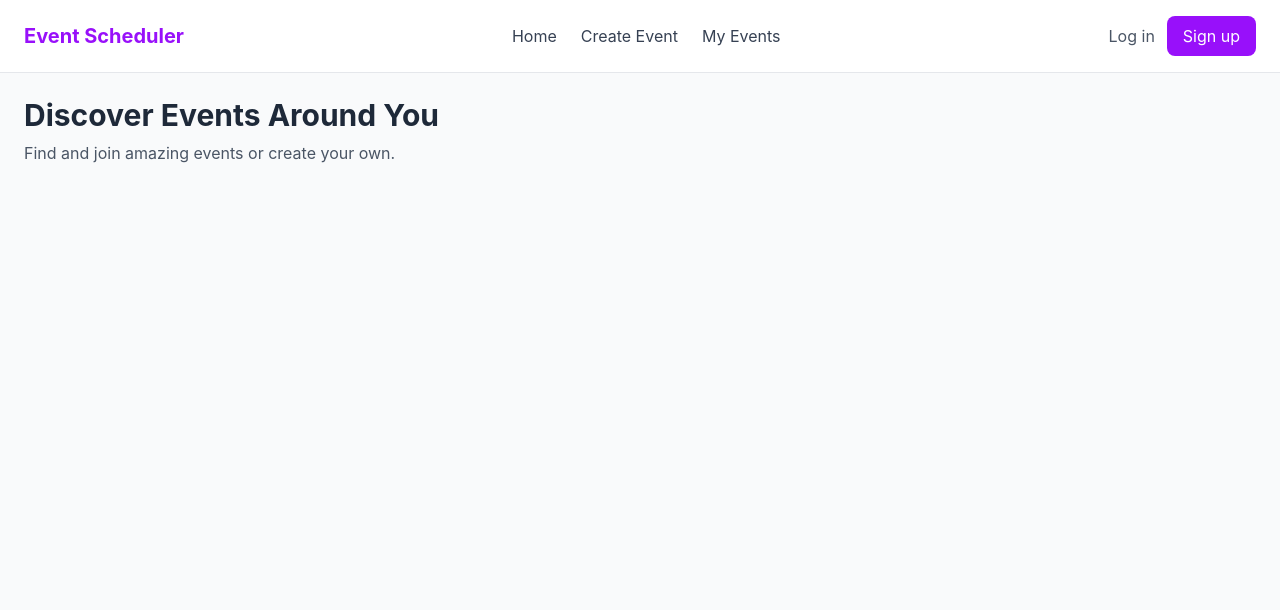
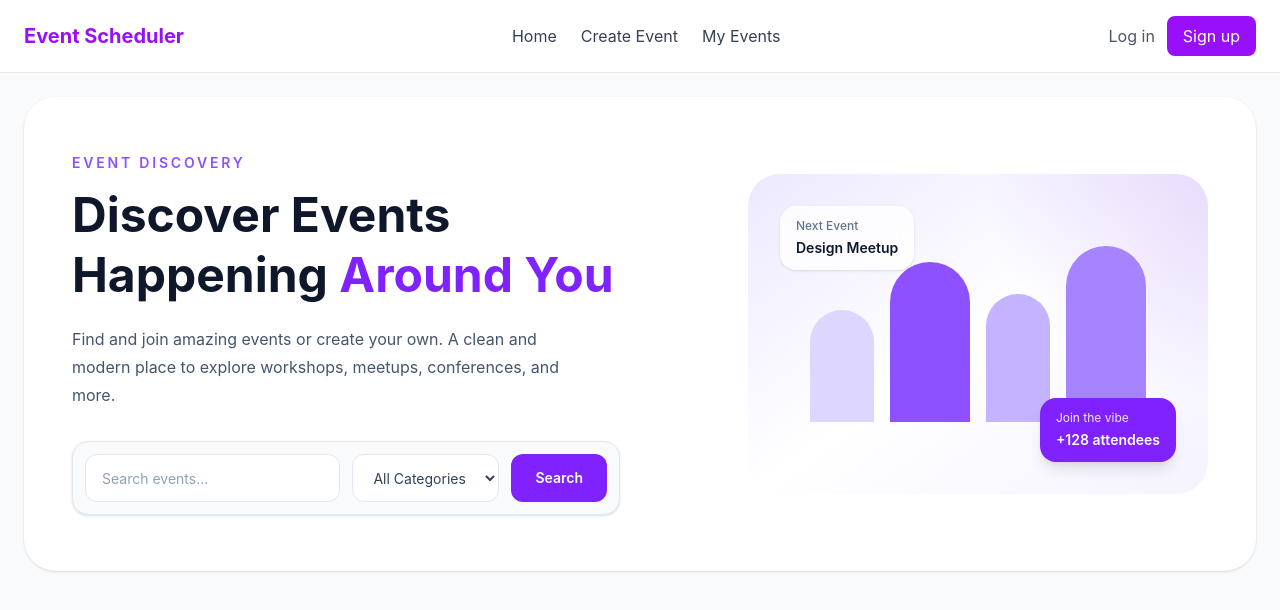
Before and after one commit to Behi1024/event-scheduler, a React (Vite) app: page / in a window 1280 px wide. Shown: the top 610 px of the page. Built offline with nearby package versions, Linux system fonts and the light colour scheme.

Commit message:
feat: add Home hero section UI

```diff
--- /dev/null
+++ b/src/components/HeroSection.jsx
@@ -0,0 +1,67 @@
+export default function HeroSection() {
+  return (
+    <section className="grid gap-10 rounded-[32px] bg-white px-8 py-10 shadow-sm lg:grid-cols-2 lg:items-center lg:px-12 lg:py-14">
+      <div className="max-w-xl">
+        <p className="mb-3 text-sm font-semibold uppercase tracking-[0.2em] text-violet-500">
+          Event Discovery
+        </p>
+
+        <h1 className="text-4xl font-bold leading-tight text-slate-900 md:text-5xl">
+          Discover Events
+          <br />
+          Happening{" "}
+          <span className="text-violet-600">Around You</span>
+        </h1>
+
+        <p className="mt-5 max-w-lg text-base leading-7 text-slate-600">
+          Find and join amazing events or create your own. A clean and modern
+          place to explore workshops, meetups, conferences, and more.
+        </p>
+
+        <div className="mt-8 flex flex-col gap-3 rounded-2xl border border-slate-200 bg-slate-50 p-3 shadow-sm md:flex-row md:items-center">
+          <input
+            type="text"
+            placeholder="Search events..."
+            className="h-12 flex-1 rounded-xl border border-slate-200 bg-white px-4 text-sm text-slate-700 outline-none placeholder:text-slate-400 focus:border-violet-400"
+          />
+
+          <select className="h-12 rounded-xl border border-slate-200 bg-white px-4 text-sm text-slate-700 outline-none focus:border-violet-400">
+            <option>All Categories</option>
+            <option>Technology</option>
+            <option>Design</option>
+            <option>Business</option>
+          </select>
+
+          <button className="h-12 rounded-xl bg-violet-600 px-6 text-sm font-semibold text-white transition hover:bg-violet-700">
+            Search
+          </button>
+        </div>
+      </div>
+
+      <div className="flex justify-center lg:justify-end">
+        <div className="relative flex h-[320px] w-full max-w-[460px] items-center justify-center overflow-hidden rounded-[32px] bg-gradient-to-br from-violet-100 via-white to-violet-50">
+          <div className="absolute inset-0 bg-[radial-gradient(circle_at_top_right,_rgba(124,58,237,0.18),_transparent_40%)]" />
+
+          <div className="relative flex items-end gap-4">
+            <div className="h-28 w-16 rounded-t-full bg-violet-200" />
+            <div className="h-40 w-20 rounded-t-full bg-violet-500" />
+            <div className="h-32 w-16 rounded-t-full bg-violet-300" />
+            <div className="h-44 w-20 rounded-t-full bg-violet-400" />
+          </div>
+
+          <div className="absolute left-8 top-8 rounded-2xl bg-white/80 px-4 py-3 shadow-sm backdrop-blur">
+            <p className="text-xs font-medium text-slate-500">Next Event</p>
+            <p className="mt-1 text-sm font-semibold text-slate-900">
+              Design Meetup
+            </p>
+          </div>
+
+          <div className="absolute bottom-8 right-8 rounded-2xl bg-violet-600 px-4 py-3 text-white shadow-lg">
+            <p className="text-xs text-violet-100">Join the vibe</p>
+            <p className="mt-1 text-sm font-semibold">+128 attendees</p>
+          </div>
+        </div>
+      </div>
+    </section>
+  );
+}
--- a/src/pages/HomePage.jsx
+++ b/src/pages/HomePage.jsx
@@ -1,13 +1,9 @@
+import HeroSection from "../components/HeroSection";
+
 export default function HomePage() {
   return (
-    <div>
-      <h1 className="text-3xl font-bold text-gray-800">
-        Discover Events Around You
-      </h1>
-
-      <p className="text-gray-600 mt-2">
-        Find and join amazing events or create your own.
-      </p>
+    <div className="space-y-10">
+      <HeroSection />
     </div>
   );
 }
```
